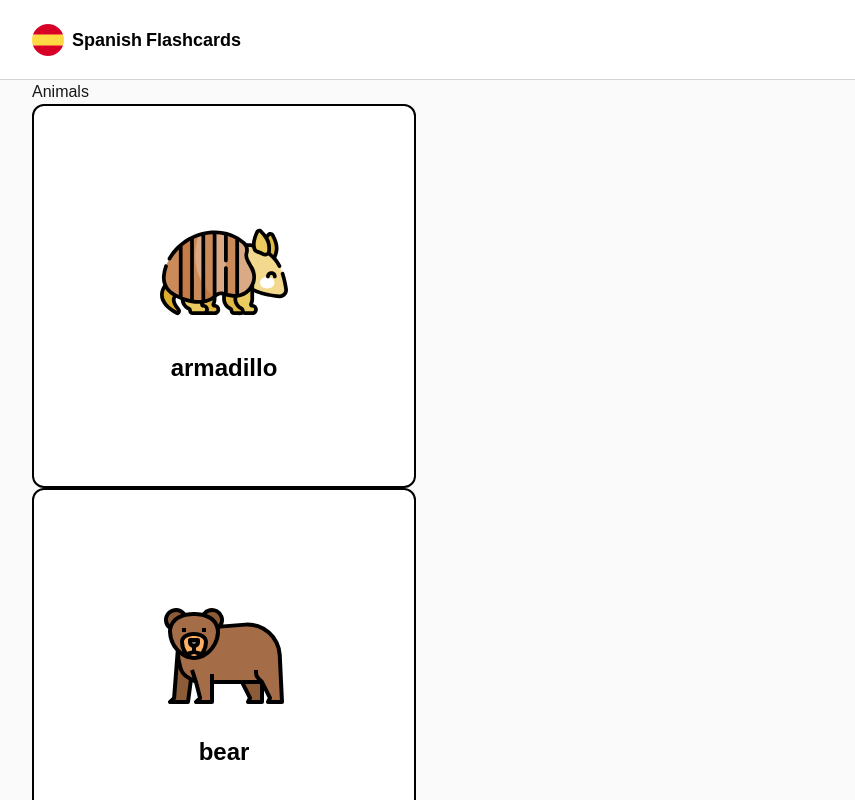
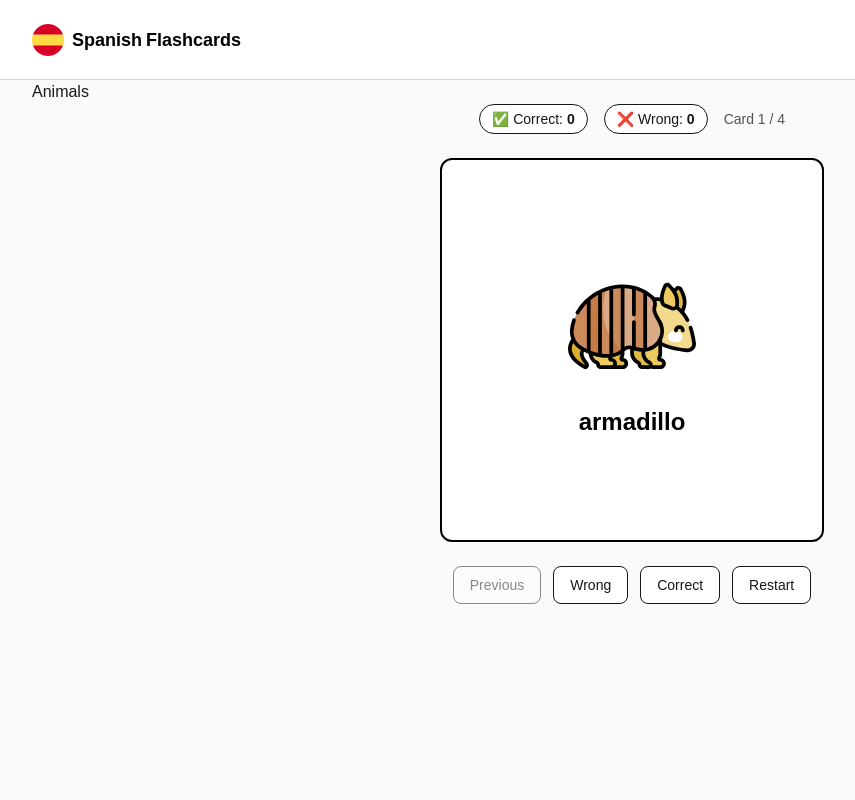
Before and after one commit to RobertHawkerDev/spanish-flashcards, a Next.js app: page /animals in a window 1280 px wide. Shown: the top 800 px of the page, without its empty margins (8-863 px from the left). Built offline with nearby package versions, Linux system fonts and the light colour scheme.

Commit message:
feat(feature): created and added the word deck with interactivity

```diff
--- /dev/null
+++ b/app/(app)/(decks)/[slug]/deck-client/index.tsx
@@ -0,0 +1,299 @@
+'use client';
+
+import { useMemo, useState } from 'react';
+
+import type IWord from '@/app/interface/word';
+
+import WordCard from '../word-card';
+
+type FlipDirection = 'horizontal' | 'vertical';
+type Answer = 'correct' | 'wrong';
+
+type HistoryAction = {
+  prevIndex: number;
+  nextIndex: number;
+  wordId: string;
+  prevAnswer?: Answer;
+  newAnswer: Answer;
+  wasNewAnswer: boolean;
+};
+
+export default function DeckClient({
+  words,
+  flip = 'horizontal',
+}: {
+  words: IWord[];
+  flip?: FlipDirection;
+}) {
+  const total = words.length;
+
+  const [index, setIndex] = useState(0);
+  const [answersById, setAnswersById] = useState<Record<string, Answer>>({});
+  const [history, setHistory] = useState<HistoryAction[]>([]);
+  const [hasUsedPrevious, setHasUsedPrevious] = useState(false);
+  const [showRestartModal, setShowRestartModal] = useState(false);
+  const [answeredCount, setAnsweredCount] = useState(0);
+
+  const safeIndex = total === 0 ? 0 : Math.min(index, total - 1);
+  const currentWord = useMemo(() => words[safeIndex], [words, safeIndex]);
+
+  const tally = useMemo(() => {
+    let correct = 0;
+    let wrong = 0;
+
+    for (const v of Object.values(answersById)) {
+      if (v === 'correct') correct += 1;
+      if (v === 'wrong') wrong += 1;
+    }
+
+    return { correct, wrong };
+  }, [answersById]);
+
+  const isFinished = total > 0 && answeredCount >= total;
+
+  const percentage =
+    total === 0 ? 0 : Math.round((tally.correct / total) * 100);
+
+  const feedback = useMemo(() => {
+    if (percentage === 100) {
+      return { title: 'Perfect!', message: '100% — you smashed it. 🔥' };
+    }
+    if (percentage >= 90) {
+      return { title: 'Excellent!', message: '90%+ — seriously strong. 💪' };
+    }
+    if (percentage >= 75) {
+      return {
+        title: 'Great job!',
+        message: 'You’re getting really solid now. Keep going. ✅',
+      };
+    }
+    if (percentage >= 50) {
+      return {
+        title: 'Good progress',
+        message: 'Nice — a bit more repetition and you’ll lock it in. 👍',
+      };
+    }
+    return {
+      title: 'Let’s warm up',
+      message: 'Totally fine — restart and you’ll improve fast. 🚀',
+    };
+  }, [percentage]);
+
+  function grade(answer: Answer) {
+    if (!currentWord || total === 0 || isFinished) return;
+
+    const wordId = String(currentWord.id);
+    const previousAnswer = answersById[wordId];
+    const wasNewAnswer = previousAnswer === undefined;
+
+    const previousIndex = safeIndex;
+    const nextIndex = Math.min(total - 1, safeIndex + 1);
+
+    setHistory(previous_ => [
+      ...previous_,
+      {
+        prevIndex: previousIndex,
+        nextIndex,
+        wordId,
+        prevAnswer: previousAnswer,
+        newAnswer: answer,
+        wasNewAnswer,
+      },
+    ]);
+
+    setAnswersById(previous_ => ({ ...previous_, [wordId]: answer }));
+
+    if (wasNewAnswer) setAnsweredCount(c => c + 1);
+
+    setIndex(nextIndex);
+    setHasUsedPrevious(false);
+  }
+
+  function previous() {
+    if (hasUsedPrevious) return;
+    if (safeIndex === 0) return;
+    if (history.length === 0) return;
+
+    const last = history.at(-1);
+
+    if (!last) return;
+
+    setIndex(last.prevIndex);
+
+    setAnswersById(previous_ => {
+      const next = { ...previous_ };
+      if (last.prevAnswer === undefined) delete next[last.wordId];
+      else next[last.wordId] = last.prevAnswer;
+      return next;
+    });
+
+    if (last.wasNewAnswer) setAnsweredCount(c => Math.max(0, c - 1));
+
+    setHistory(previous_ => previous_.slice(0, -1));
+    setHasUsedPrevious(true);
+  }
+
+  function restart() {
+    setIndex(0);
+    setAnswersById({});
+    setHistory([]);
+    setHasUsedPrevious(false);
+    setAnsweredCount(0);
+  }
+
+  const previousDisabled =
+    isFinished || safeIndex === 0 || history.length === 0 || hasUsedPrevious;
+
+  let content: React.ReactNode;
+
+  if (total === 0) {
+    content = (
+      <section className="mx-auto flex w-full max-w-md flex-col items-center gap-4 rounded-xl border bg-white p-6">
+        <h2 className="text-xl font-bold">No words in this deck</h2>
+        <p className="text-sm text-neutral-600">
+          Add some words to start studying.
+        </p>
+      </section>
+    );
+  } else if (isFinished) {
+    content = (
+      <section className="mx-auto flex w-full max-w-md flex-col items-center gap-6 rounded-xl border bg-white p-6">
+        <h2 className="text-2xl font-bold">Results</h2>
+
+        <div className="text-center">
+          <p className="text-lg font-semibold">{feedback.title}</p>
+          <p className="mt-1 text-sm text-neutral-600">{feedback.message}</p>
+        </div>
+
+        <div className="flex w-full flex-col gap-3 text-sm">
+          <div className="flex items-center justify-between rounded-lg border bg-neutral-50 px-4 py-3">
+            <span>✅ Correct</span>
+            <span className="font-semibold">{tally.correct}</span>
+          </div>
+
+          <div className="flex items-center justify-between rounded-lg border bg-neutral-50 px-4 py-3">
+            <span>❌ Wrong</span>
+            <span className="font-semibold">{tally.wrong}</span>
+          </div>
+
+          <div className="flex items-center justify-between rounded-lg border bg-neutral-50 px-4 py-3">
+            <span>📈 Score</span>
+            <span className="font-semibold">{percentage}%</span>
+          </div>
+        </div>
+
+        <button
+          type="button"
+          onClick={() => setShowRestartModal(true)}
+          className="mt-2 rounded-lg border bg-white px-4 py-2 text-sm font-medium hover:bg-neutral-50"
+        >
+          Restart
+        </button>
+      </section>
+    );
+  } else {
+    content = (
+      <section className="flex flex-col items-center gap-6">
+        <div className="flex items-center gap-4 text-sm">
+          <div className="rounded-full border bg-white px-3 py-1">
+            ✅ Correct: <span className="font-semibold">{tally.correct}</span>
+          </div>
+          <div className="rounded-full border bg-white px-3 py-1">
+            ❌ Wrong: <span className="font-semibold">{tally.wrong}</span>
+          </div>
+          <div className="text-neutral-600">
+            Card {safeIndex + 1} / {total}
+          </div>
+        </div>
+
+        <WordCard key={currentWord.id} word={currentWord} flip={flip} />
+
+        <div className="flex items-center gap-3">
+          <button
+            type="button"
+            onClick={previous}
+            disabled={previousDisabled}
+            className="rounded-lg border bg-white px-4 py-2 text-sm font-medium hover:bg-neutral-50 disabled:cursor-not-allowed disabled:opacity-50"
+          >
+            Previous
+          </button>
+
+          <button
+            type="button"
+            onClick={() => grade('wrong')}
+            className="rounded-lg border bg-white px-4 py-2 text-sm font-medium hover:bg-neutral-50"
+          >
+            Wrong
+          </button>
+
+          <button
+            type="button"
+            onClick={() => grade('correct')}
+            className="rounded-lg border bg-white px-4 py-2 text-sm font-medium hover:bg-neutral-50"
+          >
+            Correct
+          </button>
+
+          <button
+            type="button"
+            onClick={() => setShowRestartModal(true)}
+            className="rounded-lg border bg-white px-4 py-2 text-sm font-medium hover:bg-neutral-50"
+          >
+            Restart
+          </button>
+        </div>
+      </section>
+    );
+  }
+
+  return (
+    <>
+      {content}
+
+      {showRestartModal && (
+        <div
+          className="fixed inset-0 z-50 flex items-center justify-center"
+          role="dialog"
+          aria-modal="true"
+          aria-labelledby="restart-title"
+        >
+          <div
+            className="absolute inset-0 bg-black/40"
+            onClick={() => setShowRestartModal(false)}
+          />
+
+          <div className="relative z-10 w-full max-w-sm rounded-xl bg-white p-6 shadow-lg">
+            <h3 id="restart-title" className="text-lg font-semibold">
+              Restart deck?
+            </h3>
+
+            <p className="mt-2 text-sm text-neutral-600">
+              This will reset your progress and clear your results.
+            </p>
+
+            <div className="mt-6 flex justify-end gap-3">
+              <button
+                type="button"
+                onClick={() => setShowRestartModal(false)}
+                className="rounded-lg border px-4 py-2 text-sm font-medium hover:bg-neutral-50"
+              >
+                Cancel
+              </button>
+
+              <button
+                type="button"
+                onClick={() => {
+                  restart();
+                  setShowRestartModal(false);
+                }}
+                className="rounded-lg border bg-neutral-900 px-4 py-2 text-sm font-medium text-white hover:bg-neutral-800"
+              >
+                Restart
+              </button>
+            </div>
+          </div>
+        </div>
+      )}
+    </>
+  );
+}
--- a/app/(app)/(decks)/[slug]/page.tsx
+++ b/app/(app)/(decks)/[slug]/page.tsx
@@ -3,7 +3,7 @@ import { Metadata } from 'next';
 import { words } from '@/app/data/words';
 import companyName from '@/app/utils/company-name';
 
-import WordCard from './word-card';
+import DeckClient from './deck-client';
 
 export async function generateMetadata({
   params,
@@ -38,11 +38,7 @@ export default async function DeckPage({
   return (
     <main className="flex flex-1 flex-col bg-neutral-50 px-10">
       <h1>{collection.name}</h1>
-      <div>
-        {collection.words.map(word => (
-          <WordCard key={word.id} word={word} />
-        ))}
-      </div>
+      <DeckClient words={collection.words} flip="horizontal" />
     </main>
   );
 }
```
